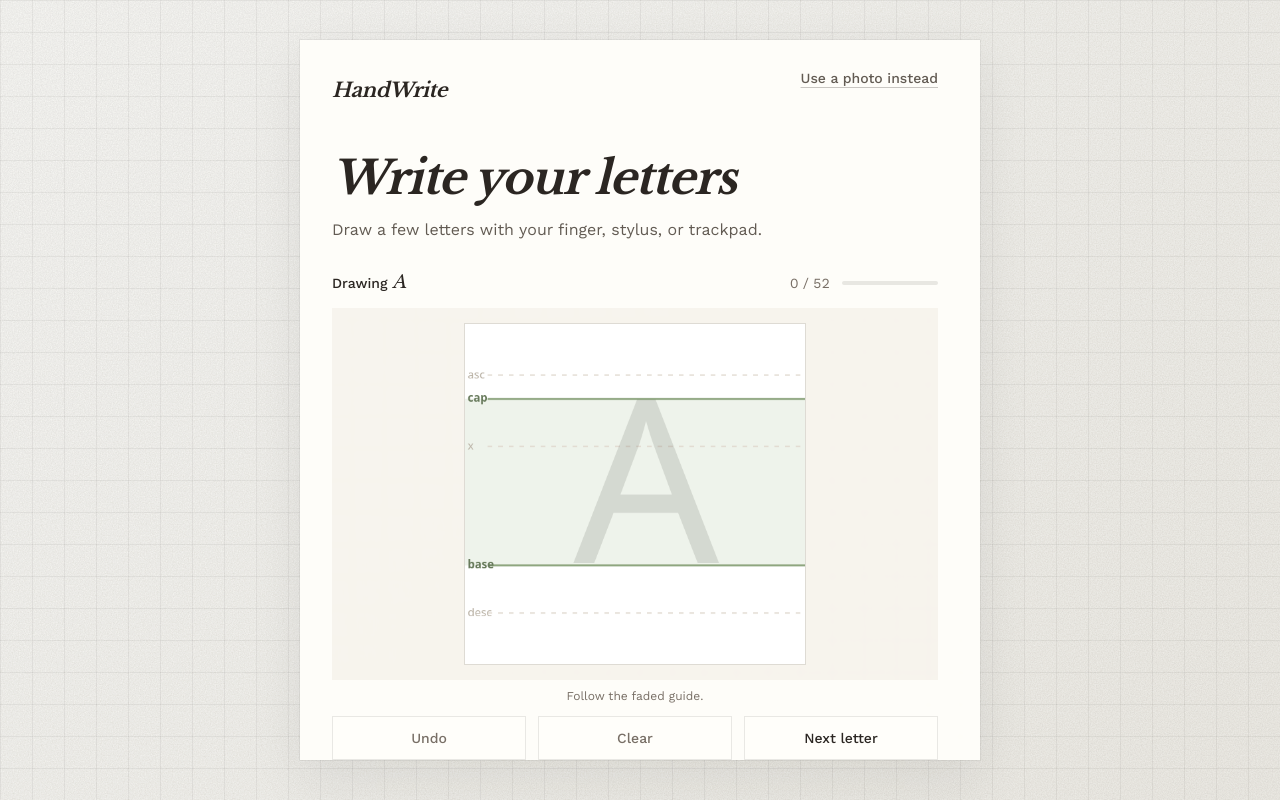
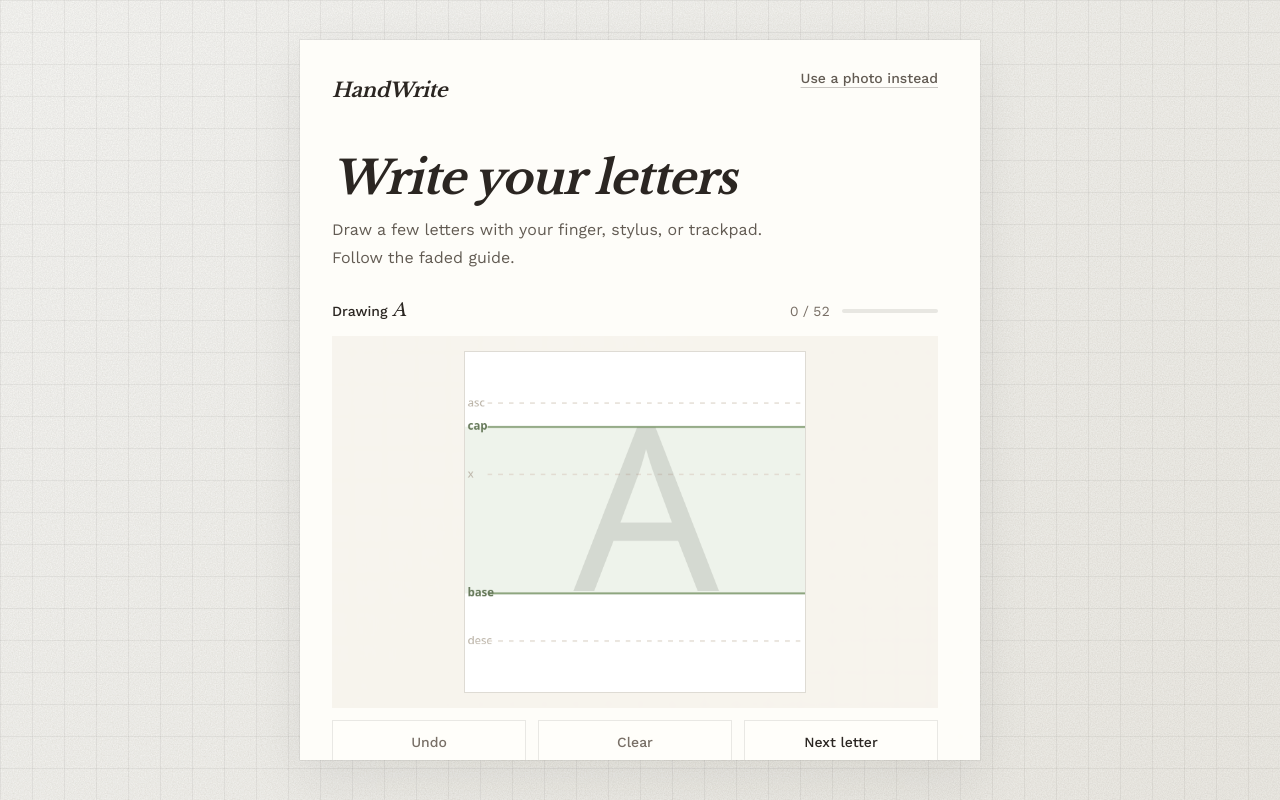
Before and after one commit to jananadiw/handwrite, a Next.js app: page /draw in a window 1280 px wide. Built offline with nearby package versions, Linux system fonts and the light colour scheme.

Commit message:
refactor: group drawing instructions in the subtitle

```diff
--- a/src/app/draw/draw-glyphs-form.tsx
+++ b/src/app/draw/draw-glyphs-form.tsx
@@ -182,10 +182,6 @@ export function DrawGlyphsForm() {
                 />
               </div>
 
-              <p className="mt-2 text-center text-xs text-muted">
-                Follow the faded guide.
-              </p>
-
               <div className="mt-3 grid grid-cols-3 gap-3">
                 <button
                   className={`flex h-11 items-center justify-center bg-stone text-sm font-medium text-ink ring-1 ring-inset ring-ink/10 transition-colors hover:bg-linen disabled:cursor-not-allowed disabled:text-muted ${actionFocusClass}`}
--- a/src/app/draw/draw-helpers.ts
+++ b/src/app/draw/draw-helpers.ts
@@ -58,7 +58,8 @@ export function getDrawHeaderCopy(status: DrawnStatus) {
   }
 
   return {
-    subtitle: "Draw a few letters with your finger, stylus, or trackpad.",
+    subtitle:
+      "Draw a few letters with your finger, stylus, or trackpad. Follow the faded guide.",
     title: "Write your letters",
   };
 }
```
Also changed, not shown: 1 other file (tests, documents, lock files or other folders).
